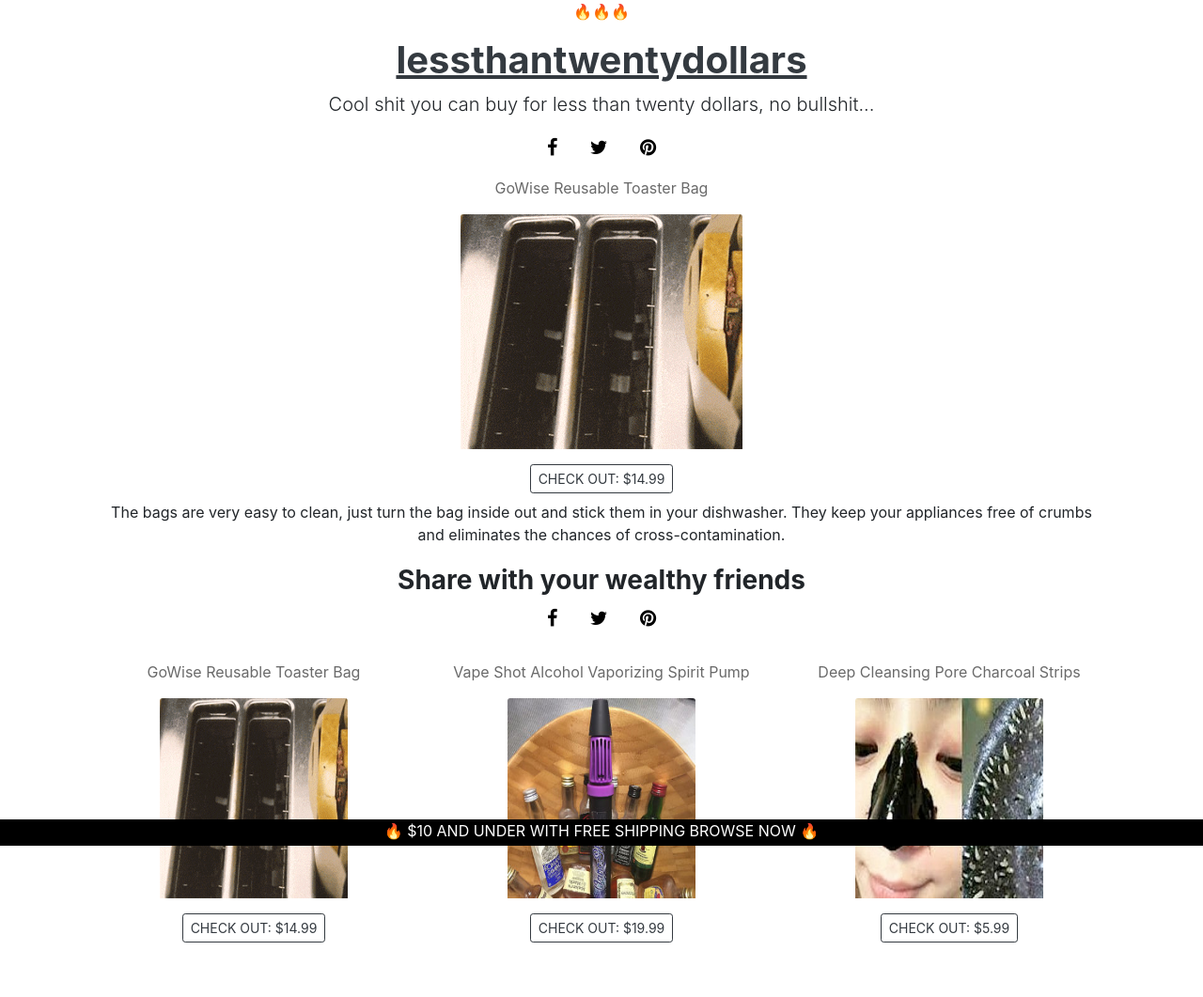
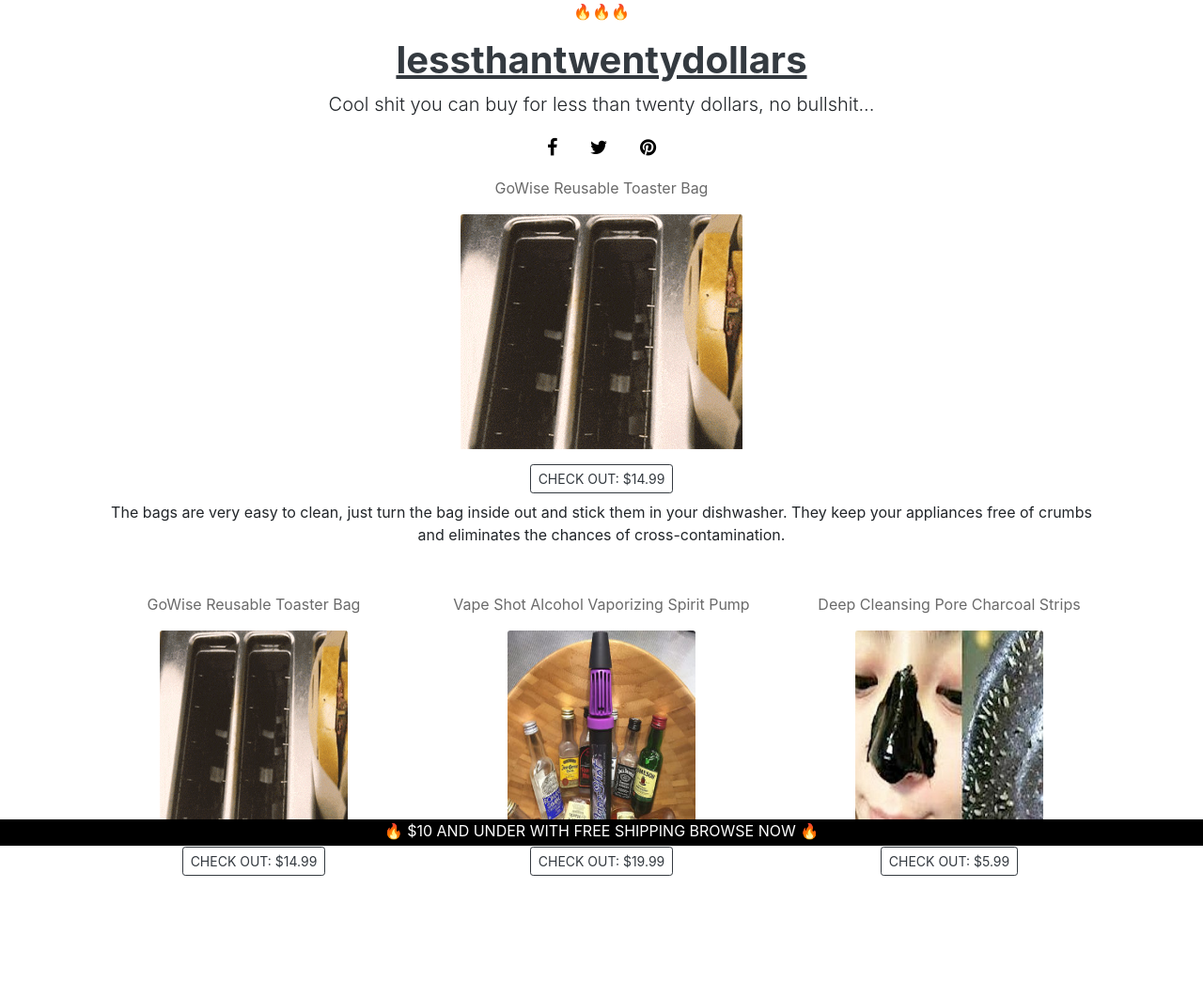
Before and after one commit to lessthantwentydollars/lessthantwentydollars.github.io, a Jekyll site: the page built from _posts/2017-10-27-go-wise-toaster-bag.md, in a window 1280 px wide. Shown: the whole page at 94% size. Built offline with Jekyll 4.4.1, drawn with Linux system fonts in a browser that asks for light colours; emoji names are drawn with the system emoji font; after the commit the page ends 990 px from its top, so only the background shows below that.

Commit message:
remove share

```diff
--- a/_layouts/post.html
+++ b/_layouts/post.html
@@ -22,10 +22,6 @@
                             </div>
                         </div>
                     <div class="section">
-                        <h3 class="bold text-center">Share with your wealthy friends</h3>
-                        {% include share.html %}
-                    </div>
-                    <div class="section">
                         {% include product-image-only.html %}
                     </div>
             </div>
```
Also changed, not shown: 4 other files.
